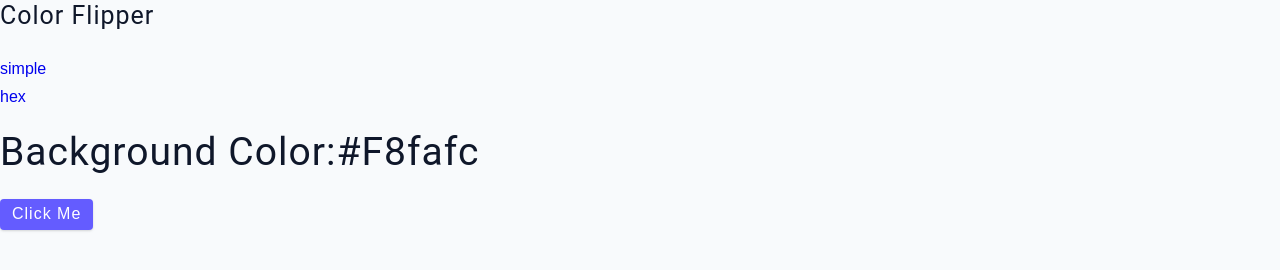
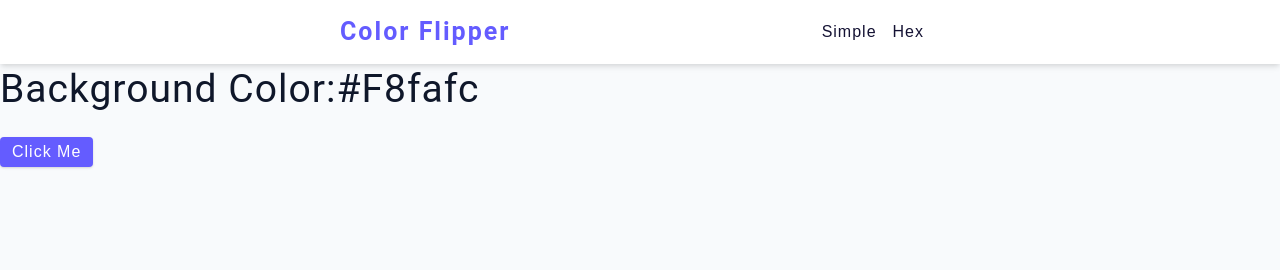
Before and after one commit to smajaas/HTML-CSS-Mini-Projs-1, a plain HTML site: page 01-color-flipper/final/index.html in a window 1280 px wide. Drawn offline with Linux system fonts and the light colour scheme.

Commit message:
nav styling

```diff
--- a/01-color-flipper/final/main.css
+++ b/01-color-flipper/final/main.css
@@ -257,3 +257,47 @@ ul {
 Nav
 ===============
 */
+
+nav {
+  background: var(--white);
+  height: 4rem;
+  display: grid;
+  align-items: center;
+  /* justify-content: center; */
+  box-shadow: var(--shadow-2);
+}
+.nav-center {
+  width: 90vw;
+  max-width: var(--fixed-width);
+  margin: 0 auto;
+  display: flex;
+  align-items: center;
+  justify-content: space-between;
+}
+.nav-center h4 {
+  margin-bottom: 0;
+  color: var(--primary-500);
+  letter-spacing: 2px;
+  font-weight: 600;
+}
+.nav-links {
+  display: flex;
+  /* gap: 0 1rem; */
+}
+nav a {
+  text-transform: capitalize;
+  font-size: 1rem;
+  color: var(--primary-900);
+  letter-spacing: var(--letterSpacing);
+  margin-right: 1rem;
+  transition: var(--transition);
+}
+nav a:hover {
+  color: var(--primary-500);
+}
+
+/*
+===============
+Container
+===============
+*/
```
